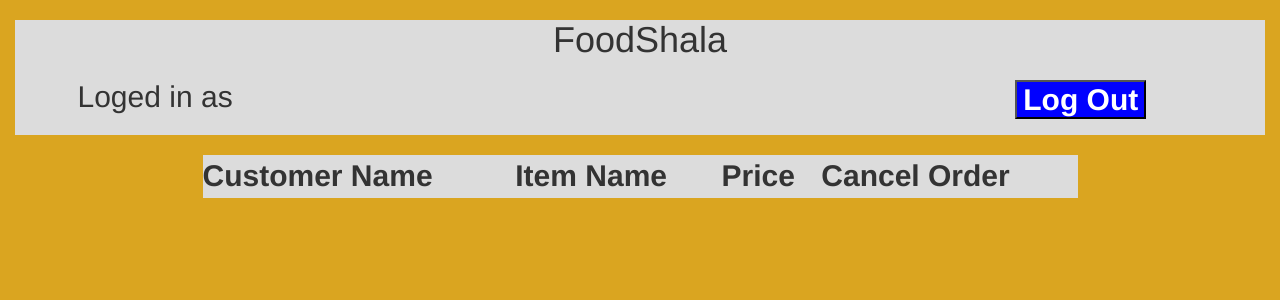
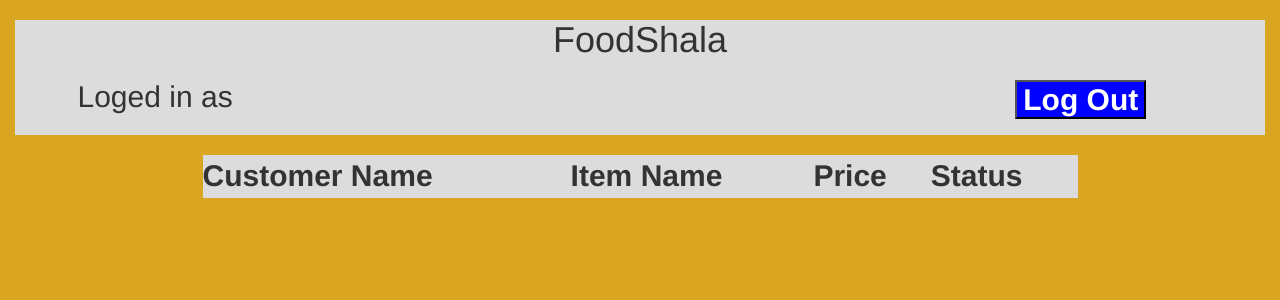
Before and after one commit to Architgarg1105/archit-food-site, a PHP site: page /ViewOrders.php?res_id=1 in a window 1280 px wide. Shown: the top 300 px of the page. Run offline with PHP 8.4, Linux system fonts and the light colour scheme; data that the repository does not hold is empty; some libraries are stand-ins or nearby versions.

Commit message:
status of order

```diff
--- a/ViewOrders.php
+++ b/ViewOrders.php
@@ -76,7 +76,7 @@ include 'config.php';
             <td>Customer Name</td>
             <td>Item Name</td>
             <td>Price</td>
-            <td>Cancel Order</td>
+            <td>Status</td>
         </thead>
         <tbody>
             <?php
```
